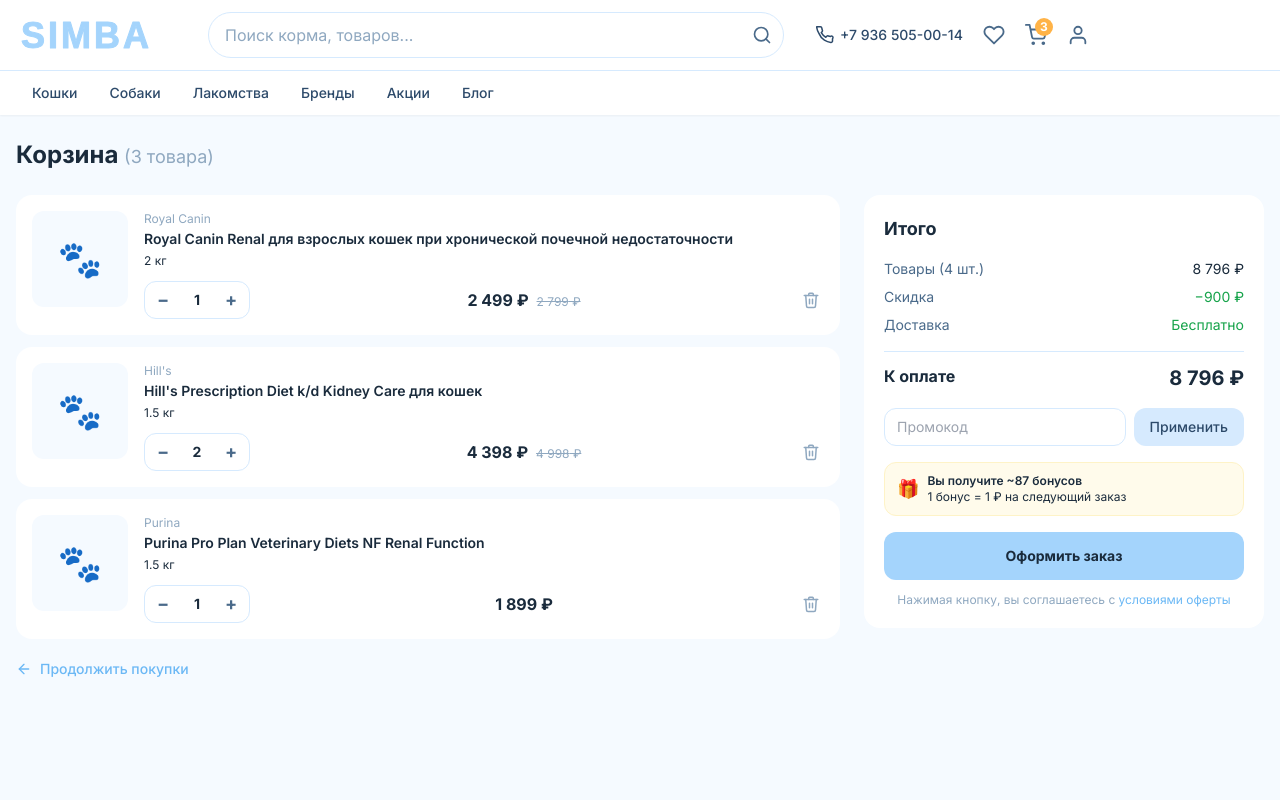
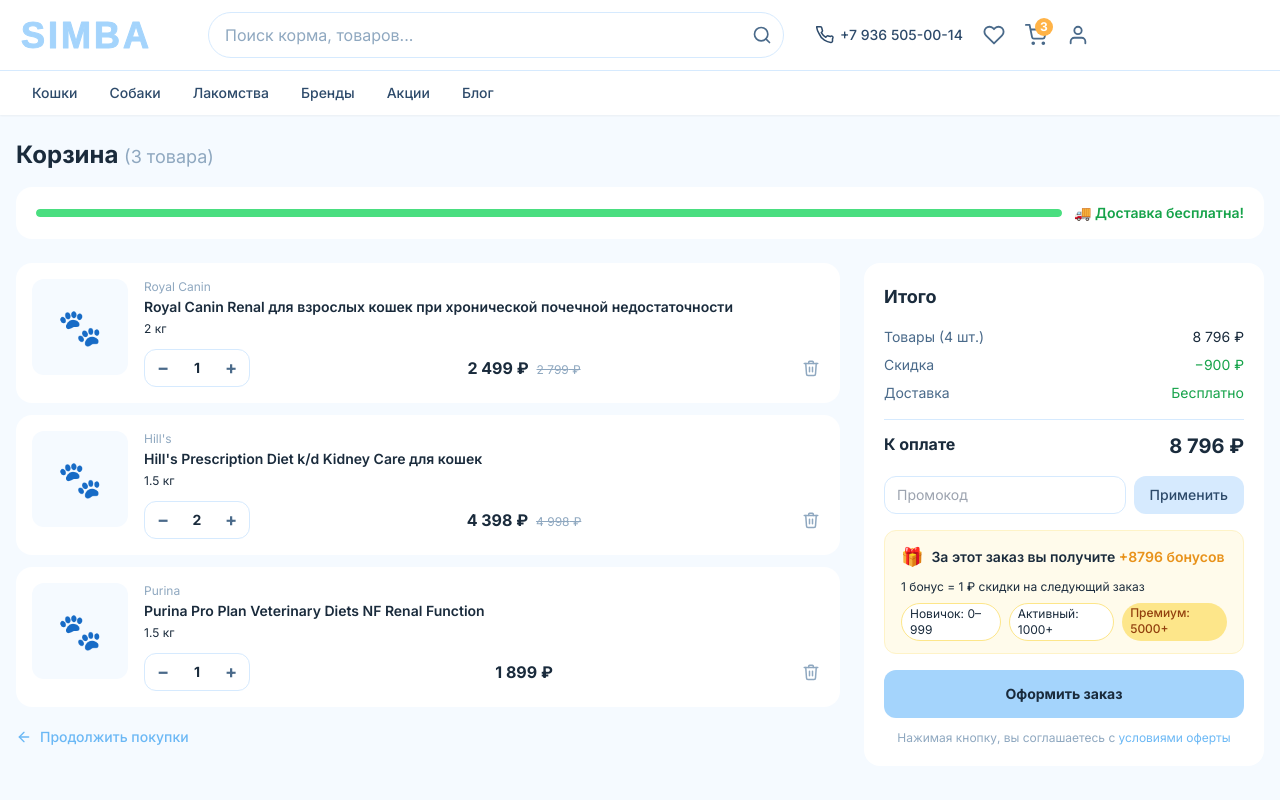
Before and after one commit to 1Herman1/project_simba, a React (Vite) app in the folder client/: page /cart in a window 1280 px wide. Shown: the top 800 px of the page. Built offline with nearby package versions, Linux system fonts and the light colour scheme.

Commit message:
Add free delivery progress bar and bonus points display to cart

```diff
--- a/client/src/pages/CartPage.tsx
+++ b/client/src/pages/CartPage.tsx
@@ -1,5 +1,11 @@
-import { useState } from 'react'
+import { useState, useMemo } from 'react'
 import { Link } from 'react-router-dom'
+
+// Порог бесплатной доставки в копейках (2000 ₽)
+const FREE_DELIVERY_THRESHOLD = 200000
+
+// Бонусный процент от суммы заказа
+const BONUS_RATE = 0.01
 
 const mockItems = [
   {
@@ -70,6 +76,10 @@ export default function CartPage() {
   const promoDiscount = promoApplied ? Math.round(subtotal * 0.1) : 0
   const total = subtotal - promoDiscount
 
+  const toFreeDelivery = Math.max(0, FREE_DELIVERY_THRESHOLD - subtotal)
+  const deliveryProgress = Math.min(100, (subtotal / FREE_DELIVERY_THRESHOLD) * 100)
+  const bonusEarned = Math.floor(total * BONUS_RATE)
+
   const handlePromo = () => {
     if (promoCode.toLowerCase() === 'simba10') setPromoApplied(true)
   }
@@ -91,9 +101,36 @@ export default function CartPage() {
   return (
     <div className="min-h-screen bg-blue-50">
       <div className="max-w-7xl mx-auto px-4 py-6">
-        <h1 className="text-2xl font-bold text-navy-900 mb-6">
+        <h1 className="text-2xl font-bold text-navy-900 mb-4">
           Корзина <span className="text-navy-300 font-normal text-lg">({items.length} товара)</span>
         </h1>
+
+        {/* Полоса до бесплатной доставки */}
+        <div className="bg-white rounded-2xl px-5 py-4 mb-6">
+          {toFreeDelivery > 0 ? (
+            <>
+              <div className="flex justify-between text-sm mb-2">
+                <span className="text-navy-700 font-medium">
+                  До бесплатной доставки: <span className="text-blue-300 font-bold">{(toFreeDelivery / 100).toLocaleString('ru-RU')} ₽</span>
+                </span>
+                <span className="text-navy-400 text-xs">от {(FREE_DELIVERY_THRESHOLD / 100).toLocaleString('ru-RU')} ₽</span>
+              </div>
+              <div className="h-2 bg-blue-50 rounded-full overflow-hidden">
+                <div
+                  className="h-full bg-blue-200 rounded-full transition-all duration-500"
+                  style={{ width: `${deliveryProgress}%` }}
+                />
+              </div>
+            </>
+          ) : (
+            <div className="flex items-center gap-3">
+              <div className="h-2 bg-green-100 rounded-full flex-1 overflow-hidden">
+                <div className="h-full bg-green-400 rounded-full w-full" />
+              </div>
+              <span className="text-green-600 text-sm font-semibold whitespace-nowrap">🚚 Доставка бесплатна!</span>
+            </div>
+          )}
+        </div>
 
         <div className="grid grid-cols-1 lg:grid-cols-3 gap-6">
 
@@ -240,11 +277,19 @@ export default function CartPage() {
               )}
 
               {/* Бонусы */}
-              <div className="bg-amber-50 border border-amber-100 rounded-xl px-3 py-2.5 mb-4 flex items-center gap-2">
-                <span className="text-lg">🎁</span>
-                <div>
-                  <p className="text-xs font-semibold text-navy-900">Вы получите ~{Math.floor(total / 10000)} бонусов</p>
-                  <p className="text-xs text-navy-400">1 бонус = 1 ₽ на следующий заказ</p>
+              <div className="bg-amber-50 border border-amber-100 rounded-xl px-4 py-3 mb-4">
+                <div className="flex items-center gap-2 mb-2">
+                  <span className="text-lg">🎁</span>
+                  <p className="text-sm font-semibold text-navy-900">
+                    За этот заказ вы получите{' '}
+                    <span className="text-amber-500">+{bonusEarned} бонусов</span>
+                  </p>
+                </div>
+                <p className="text-xs text-navy-400 mb-2">1 бонус = 1 ₽ скидки на следующий заказ</p>
+                <div className="flex gap-2 text-xs">
+                  <span className="bg-white border border-amber-200 text-navy-600 px-2 py-0.5 rounded-full">Новичок: 0–999</span>
+                  <span className="bg-white border border-amber-200 text-navy-600 px-2 py-0.5 rounded-full">Активный: 1000+</span>
+                  <span className="bg-amber-200 text-amber-800 px-2 py-0.5 rounded-full font-medium">Премиум: 5000+</span>
                 </div>
               </div>
 
```
